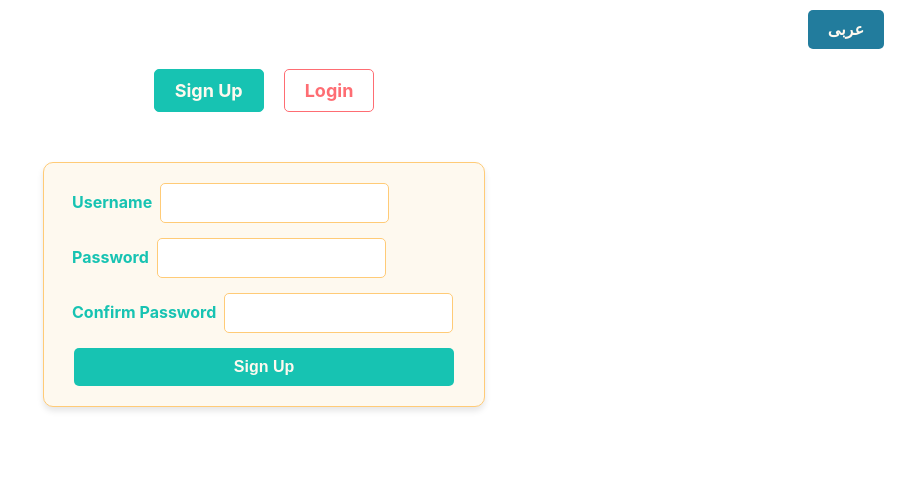
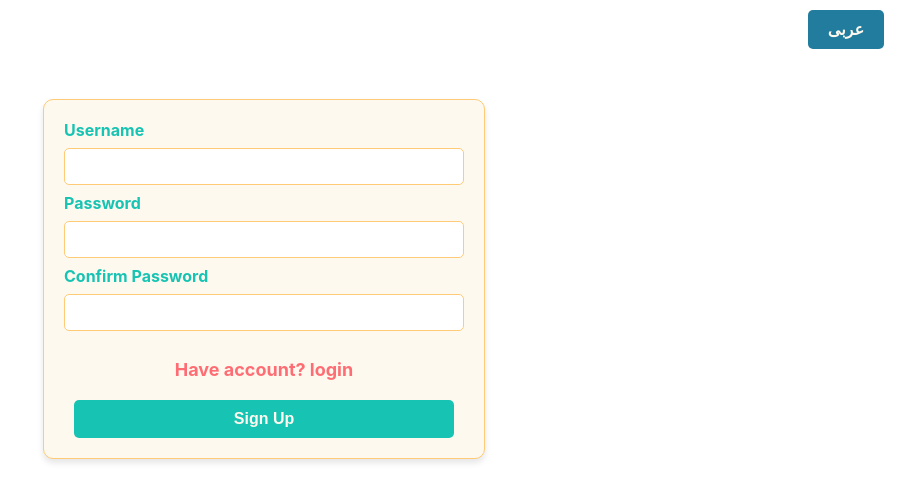
Before and after one commit to ileaderx/react-login-page, a React (Create React App) app: page /signup in a window 1280 px wide. Shown: the top 502 px of the page, without its empty margins (376-1280 px from the left). Built offline with nearby package versions, Linux system fonts and the light colour scheme.

Commit message:
fixed some issues

```diff
--- a/src/App.js
+++ b/src/App.js
@@ -19,20 +19,7 @@ function App() {
       <Router>
         <div>
           <LanguageSwitcher />
-          <nav className="nav-container">
-            <NavLink
-              to="/signup"
-              className={({ isActive }) => (isActive ? "nav-link signup active-link" : "nav-link signup")}
-            >
-              {t('signup')}
-            </NavLink>
-            <NavLink
-              to="/"
-              className={({ isActive }) => (isActive ? "nav-link login active-link" : "nav-link login")}
-            >
-              {t('login')}
-            </NavLink>
-          </nav>
+
           <Routes>
             <Route path="/signup" element={<SignUp />} />
             <Route path="/" element={<Login />} />
--- a/src/components/Login.js
+++ b/src/components/Login.js
@@ -1,6 +1,6 @@
 import React, { useState } from 'react';
 import { useDispatch } from 'react-redux';
-import { useNavigate } from 'react-router-dom';
+import { useNavigate, NavLink } from 'react-router-dom';
 import { useTranslation } from 'react-i18next';
 import { login } from '../redux/actions/authActions';
 import '../styles/LoginStyle.css';
@@ -35,11 +35,14 @@ const Login = () => {
 
   return (
     <div className="login-container">
+      {error && <div className="error-message">{error}</div>} {/* Display error message */}
+      {success && <div className="success-message">{success}</div>} {/* Display success message */}
       <form className="login-form" onSubmit={handleSubmit}>
         <div>
           <label>{t('username')}</label>
           <input
             type="text"
+            placeholder={t('username')}
             value={username}
             onChange={(e) => setUsername(e.target.value)}
             required
@@ -48,16 +51,24 @@ const Login = () => {
         <div>
           <label>{t('password')}</label>
           <input
+            placeholder={t('password')}
             type="password"
             value={password}
             onChange={(e) => setPassword(e.target.value)}
             required
           />
         </div>
-        {error && <div className="error-message">{error}</div>} {/* Display error message */}
-        {success && <div className="success-message">{success}</div>} {/* Display success message */}
+        <nav className="nav-container">
+          <NavLink
+            to="/signup"
+            className={({ isActive }) => (isActive ? "nav-link signup active-link" : "nav-link signup")}
+          >
+            {t('dontHaveAccount')}
+          </NavLink>
+        </nav>
         <button type="submit">{t('login')}</button>
       </form>
+
     </div>
   );
 };
--- a/src/components/SignUp.js
+++ b/src/components/SignUp.js
@@ -1,4 +1,5 @@
 import React, { useState } from 'react';
+import { NavLink } from 'react-router-dom';
 import { useDispatch } from 'react-redux';
 import { useTranslation } from 'react-i18next';
 import { signUp } from '../redux/actions/authActions';
@@ -33,6 +34,8 @@ const SignUp = () => {
 
   return (
     <div className="signup-container">
+      {error && <div className="error-message">{error}</div>} {/* Display error message */}
+      {success && <div className="success-message">{success}</div>} {/* Display success message */}
       <form className="signup-form" onSubmit={handleSubmit}>
         <div>
           <label>{t('username')}</label>
@@ -61,8 +64,14 @@ const SignUp = () => {
             required
           />
         </div>
-        {error && <div className="error-message">{error}</div>} {/* Display error message */}
-        {success && <div className="success-message">{success}</div>} {/* Display success message */}
+        <nav className="nav-container">
+            <NavLink
+              to="/"
+              className={({ isActive }) => (isActive ? "nav-link login active-link" : "nav-link login")}
+            >
+              {t('haveAccount')}
+            </NavLink>
+          </nav>
         <button type="submit">{t('signup')}</button>
       </form>
     </div>
--- a/src/locales/ar/translation.json
+++ b/src/locales/ar/translation.json
@@ -6,5 +6,7 @@
   "confirmPassword": "تأكيد كلمة المرور",
   "welcome": "مرحبا",
   "welcomeMessage": "لقد سجلت الدخول بنجاح!",
-  "logout": "تسجيل الخروج"
+  "logout": "تسجيل الخروج",
+  "haveAccount": "عندك حساب؟ سجل دخول",
+  "dontHaveAccount": "ما عندك حساب؟"
 }
--- a/src/locales/en/translation.json
+++ b/src/locales/en/translation.json
@@ -6,5 +6,7 @@
   "confirmPassword": "Confirm Password",
   "welcome": "Welcome",
   "welcomeMessage": "You have successfully logged in!",
-  "logout": "Logout"
+  "logout": "Logout",
+  "haveAccount": "Have account? login",
+  "dontHaveAccount": "Don't have account?"
 }
--- a/src/styles/LanguageSwitcherStyle.css
+++ b/src/styles/LanguageSwitcherStyle.css
@@ -16,5 +16,12 @@
 }
 
 .language-button:hover {
-    background-color: #227C9D;
+  background-color: hsl(196, 64%, 33%);
+  color: #FEF9EF;
+  padding: 10px 20px;
+  border: none;
+  border-radius: 5px;
+  cursor: pointer;
+  font-size: 16px;
+  transition: background-color 0.3s ease;
 }
--- a/src/styles/LoginStyle.css
+++ b/src/styles/LoginStyle.css
@@ -14,17 +14,19 @@
 }
 
 .login-form label {
-    margin: 0 8px 8px 8px;
   font-weight: bold;
   color: #FE6D73;
 }
 
 .login-form input {
   padding: 10px;
-    margin-bottom: 15px;
+  border-radius: 5px;
+  outline: none;
+  width: 100%;
+  box-sizing: border-box;
   border: 1px solid #FFCB77;
-    border-radius: 5px;
-    font-size: 16px;
+  margin: 8px 0;
+  caret-color: #FE6D73;
 }
 
 .login-form button {
@@ -38,5 +40,24 @@
 }
 
 .login-form button:hover {
-    background-color: #FE6D73;
+  background-color: hsl(358, 99%, 65%);
+  padding: 10px;
+  color: #FEF9EF;
+  border: none;
+  border-radius: 5px;
+  cursor: pointer;
+  font-size: 16px;
 }
+
+.login-label{
+  display: flex;
+  justify-content: center;
+}
+.error-message{
+  display: flex;
+  justify-content: center;
+}
+.success-message{
+  display: flex;
+  justify-content: center;
+}
--- a/src/styles/NavSwitcherStyle.css
+++ b/src/styles/NavSwitcherStyle.css
@@ -6,41 +6,21 @@
   }
 
   .nav-link {
-    padding: 10px 20px;
-    margin: 0 10px;
-    border: 1px solid transparent;
-    border-radius: 5px;
     text-decoration: none;
-    color: #FEF9EF;
     font-size: 18px;
     font-weight: bold;
-    transition: background-color 0.3s, color 0.3s;
     cursor: pointer;
   }
 
   .nav-link.signup {
-    background-color: #FFFFFF;
     border-color: #17C3B2;
     color: #17C3B2;
   }
 
-  .nav-link.signup.active-link {
-    background-color: #17C3B2;
-    border-color: #17C3B2;
-    color: #FEF9EF;
-  }
-
 
   .nav-link.login {
-    background-color: #FFFFFF;
     border-color: #FE6D73;
     color: #FE6D73;
-  }
-
-  .nav-link.login.active-link {
-    background-color: #FE6D73;
-    border-color: #FE6D73;
-    color: #FEF9EF;
   }
 
 
--- a/src/styles/SignUpStyle.css
+++ b/src/styles/SignUpStyle.css
@@ -14,17 +14,19 @@
 }
 
 .signup-form label {
-    margin: 0 8px 8px 8px;
   font-weight: bold;
   color: #17C3B2;
 }
 
 .signup-form input {
   padding: 10px;
-    margin-bottom: 15px;
+  border-radius: 5px;
+  outline: none;
+  width: 100%;
+  box-sizing: border-box;
   border: 1px solid #FFCB77;
-    border-radius: 5px;
-    font-size: 16px;
+  margin: 8px 0;
+  caret-color: #17C3B2;
 }
 
 .signup-form button {
@@ -38,5 +40,20 @@
 }
 
 .signup-form button:hover {
-    background-color: #17C3B2;
+  padding: 10px;
+  background-color: hsl(174, 79%, 38%);
+  color: #FEF9EF;
+  border: none;
+  border-radius: 5px;
+  cursor: pointer;
+  font-size: 16px;
 }
+
+.error-message{
+  display: flex;
+  justify-content: center;
+}
+.success-message{
+  display: flex;
+  justify-content: center;
+}
```
Lines whose indentation alone changed are shown as unchanged.
